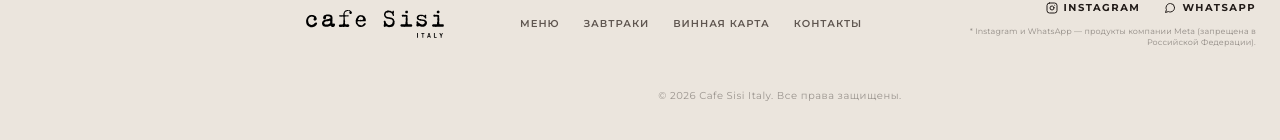
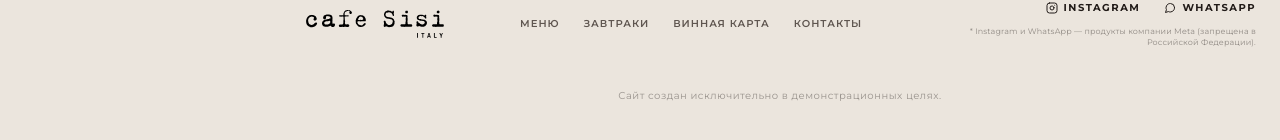
Before and after one commit to egorbagramyan0-bot/sisi, a React (Vite) app: page / in a window 1280 px wide. Shown: the part 3036-3176 px from the top of the page. Built offline with nearby package versions, Linux system fonts and the light colour scheme; a web font is replaced by a local one.

Commit message:
chore: change footer copyright to demo site disclaimer

```diff
--- a/src/App.jsx
+++ b/src/App.jsx
@@ -1656,7 +1656,7 @@ function App() {
           </div>
         </div>
         <div style={{ textAlign: 'center', marginTop: '40px', opacity: 0.4, fontSize: '10px', fontFamily: 'var(--font-body)', letterSpacing: '0.05em' }}>
-          &copy; {new Date().getFullYear()} Cafe Sisi Italy. Все права защищены.
+          Сайт создан исключительно в демонстрационных целях.
         </div>
       </footer>
 
```
